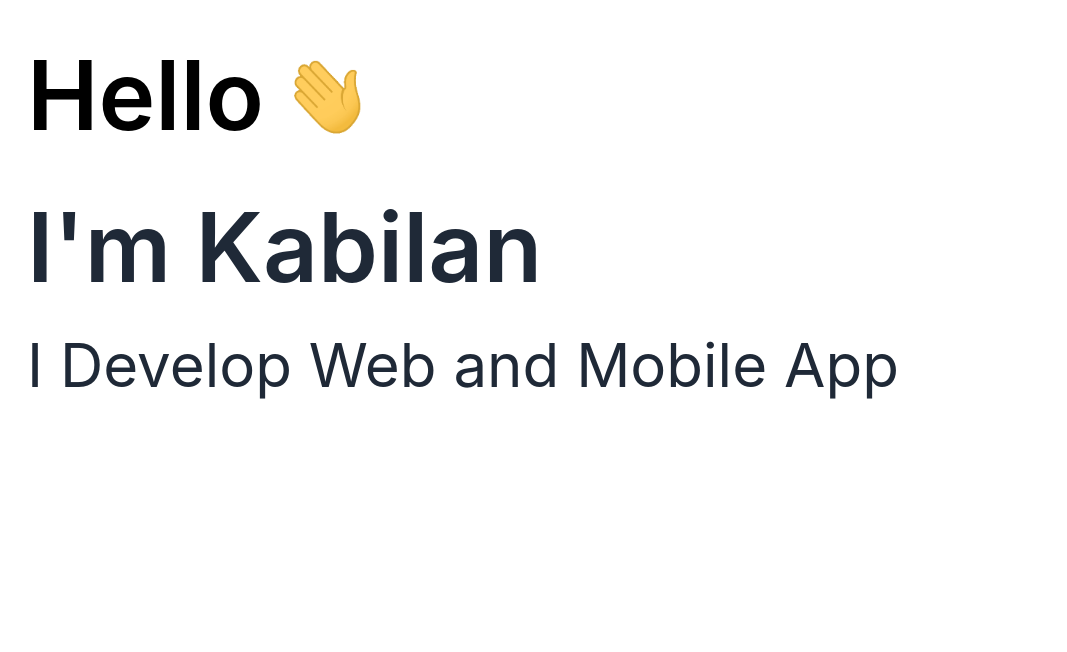
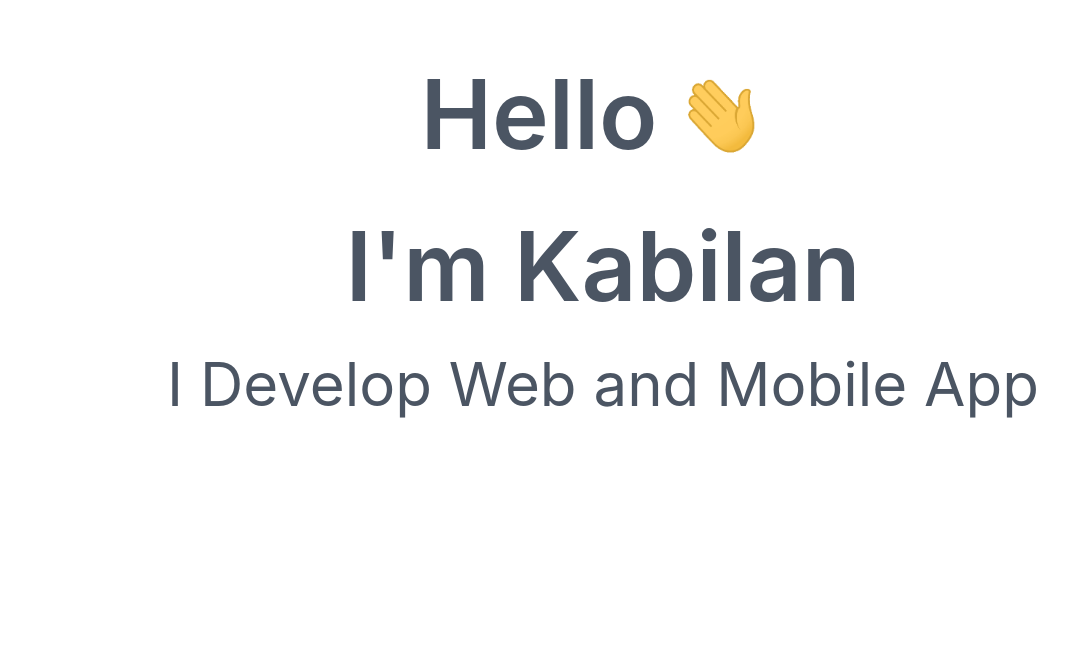
Before and after one commit to kabi175/portfolio, a React (Create React App) app: page / in a window 1280 px wide. Shown: the part 148-800 px from the top of the page, without its empty margins (37-1104 px from the left). Built offline with nearby package versions, Linux system fonts and the light colour scheme.

Commit message:
update align

```diff
--- a/src/components/About.js
+++ b/src/components/About.js
@@ -2,10 +2,11 @@ import * as React from "react";
 
 const About = () => {
   return (
-    <div className="h-screen bg-white grid  items-center font-semibold">
-      <div className="flex row-span-6  flex-col gap-y-5 xl:gap-y-10 md:gap-y-8  p-6 xl:p-16 md:p-12 ">
+    <div className="h-screen bg-white flex flex-col  justify-center items-center font-semibold ">
+      <div className="flex-grow flex items-center">
+        <div className="grid gap-y-5 place-items-center xl:gap-y-10 md:gap-y-8">
           <div className="flex items-center">
-          <h1 className="text-6xl xl:text-8xl md:text-7xl text-black">
+            <h1 className="text-6xl xl:text-8xl md:text-7xl text-gray-600">
               {" "}
               Hello{" "}
             </h1>
@@ -15,20 +16,21 @@ const About = () => {
               alt="World!"
             />
           </div>
-        <h1 className="text-6xl xl:text-8xl md:text-7xl text-gray-800">
+          <h1 className="text-6xl xl:text-8xl md:text-7xl text-gray-600">
             I'm Kabilan
           </h1>
-        <h1 className="font-normal text-xl xl:text-6xl md:text-5xl text-gray-800">
+          <h1 className="font-normal text-xl xl:text-6xl md:text-5xl text-gray-600">
             I Develop Web and Mobile App
           </h1>
-        <div className="px-1 flex gap-x-8 text-gray-800 text-3xl">
+          <div className="px-1 flex gap-x-8 text-gray-600 text-3xl">
             <span className="transform hover:scale-125 brandico-linkedin" />
             <span className="transform hover:scale-125 brandico-github" />
             <span className="transform hover:scale-125 entypo-mail" />
             <span className="transform hover:scale-125 entypo-newspaper" />
           </div>
         </div>
-      <span className="justify-self-center self-end text-3xl animate-bounce fontawesome-download" />
+      </div>
+      <span className="justify-self-end   text-3xl animate-bounce fontawesome-download" />
     </div>
   );
 };
```
Lines whose indentation alone changed are shown as unchanged.
